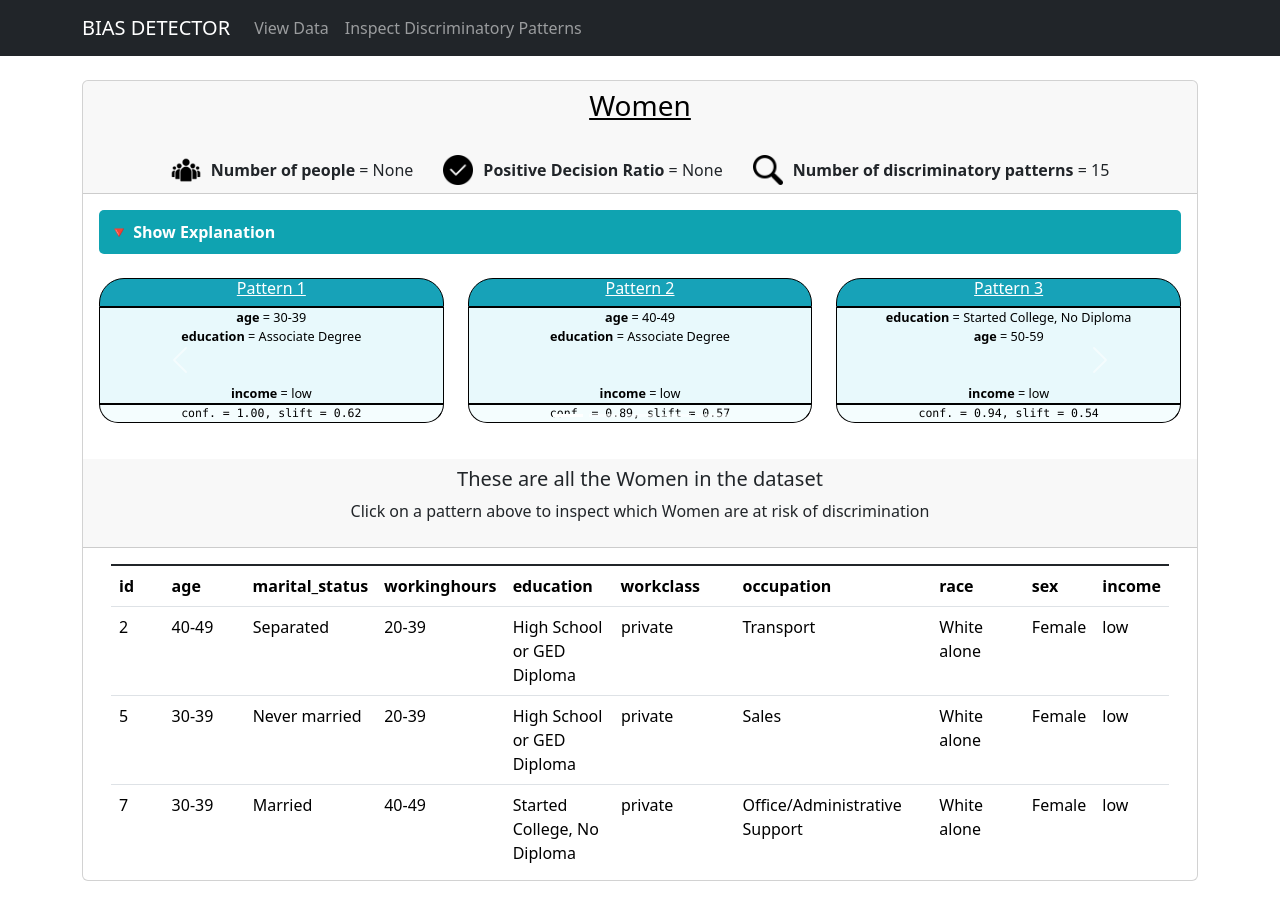
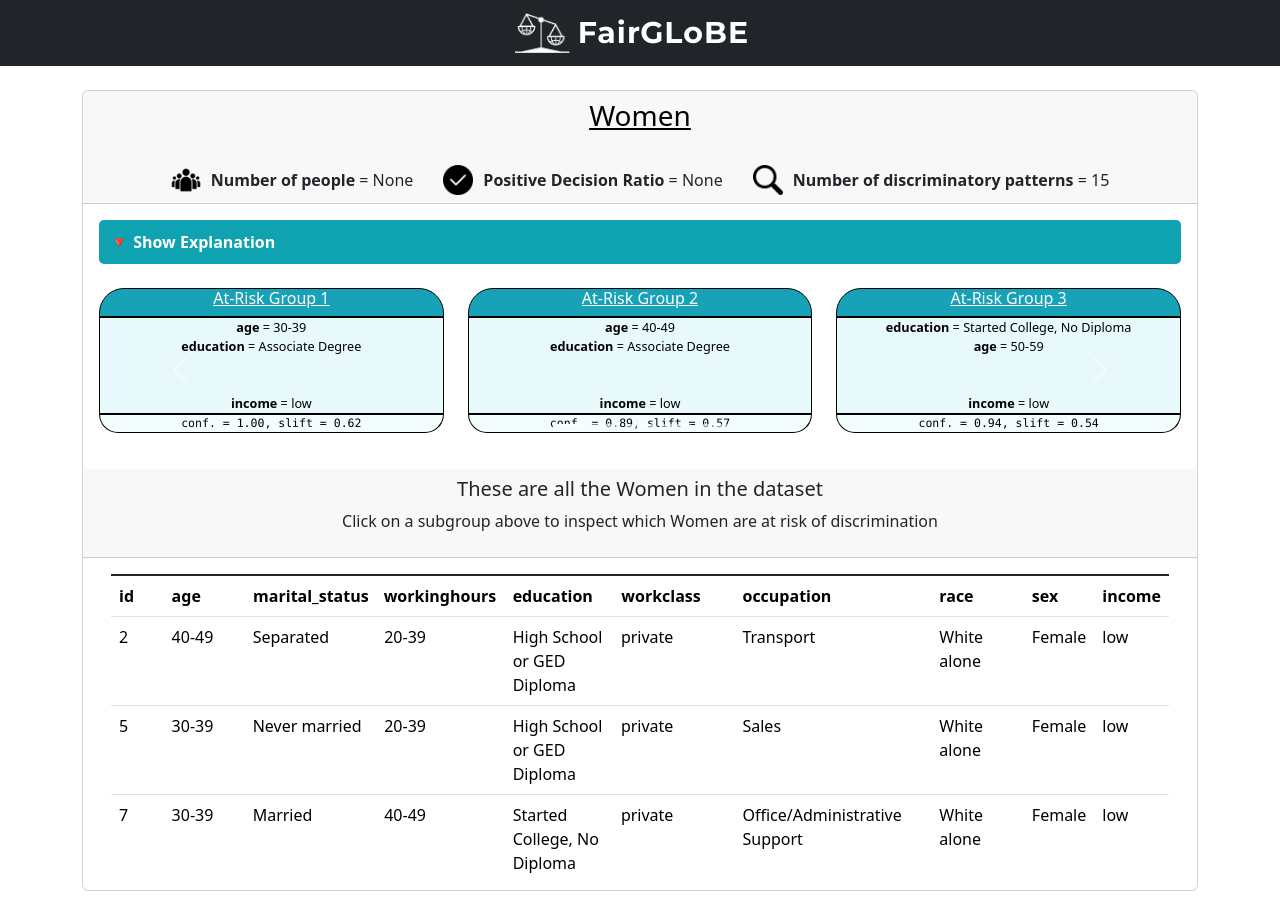
Before and after one commit to daphnetje/IFAC_GUI, a Flask app: a page that uses templates/navbar.html in a window 1280 px wide. Before the commit the page ends 881 px from the top, so only its background shows below. Run offline with Flask 3, Linux system fonts and the light colour scheme; data comes from the database, SQL or seed files in the repository; both versions use the stored data as it was after the commit.

Commit message:
Latest version

```diff
--- a/app.py
+++ b/app.py
@@ -47,37 +47,37 @@ def close_db(error):
     if hasattr(g, 'sqlite_db'):
         g.sqlite_db.close()
 
+#
+# @app.route('/', methods = ['GET', 'POST'])
+# def index():
+#     if request.method == 'POST':
+#         selected_column_filters = {}
+#
+#         # Get the number of dynamically generated select fields
+#         num_select_fields = len([key for key in request.form.keys() if key.startswith('dependent_select_')])
+#
+#         # Iterate through the select fields and insert data into the database
+#         for i in range(1, num_select_fields + 1):
+#             selected_column_name = request.form.get(f'main_select_{i}')
+#             selected_value = request.form.get(f'dependent_select_{i}')
+#             selected_column_filters[selected_column_name] = selected_value
+#
+#         db = get_db()
+#         query_to_filter, values_to_filter = query_builder_multiple_filters(relevant_table='test_data',relevant_columns='*', column_value_filter_dict=selected_column_filters)
+#         adult_dataset_cursor = db.execute(query_to_filter, values_to_filter)
+#         results = adult_dataset_cursor.fetchall()
+#         print(len(results))
+#         adult_dataset_cursor.close()
+#         return render_template('home.html', column_names=dataset_dict.keys(), numerical_cols = numerical_columns, results=results, number_of_results = len(results))
+#
+#     db = get_db()
+#     adult_dataset_cursor = db.execute('select * from test_data')
+#     results = adult_dataset_cursor.fetchall()
+#     adult_dataset_cursor.close()
+#     return render_template('home.html', column_names = dataset_dict.keys(),numerical_cols = numerical_columns, results = results, number_of_results = len(results))
 
 @app.route('/', methods = ['GET', 'POST'])
-def index():
-    if request.method == 'POST':
-        selected_column_filters = {}
-
-        # Get the number of dynamically generated select fields
-        num_select_fields = len([key for key in request.form.keys() if key.startswith('dependent_select_')])
-
-        # Iterate through the select fields and insert data into the database
-        for i in range(1, num_select_fields + 1):
-            selected_column_name = request.form.get(f'main_select_{i}')
-            selected_value = request.form.get(f'dependent_select_{i}')
-            selected_column_filters[selected_column_name] = selected_value
-
-        db = get_db()
-        query_to_filter, values_to_filter = query_builder_multiple_filters(relevant_table='test_data',relevant_columns='*', column_value_filter_dict=selected_column_filters)
-        adult_dataset_cursor = db.execute(query_to_filter, values_to_filter)
-        results = adult_dataset_cursor.fetchall()
-        print(len(results))
-        adult_dataset_cursor.close()
-        return render_template('home.html', column_names=dataset_dict.keys(), numerical_cols = numerical_columns, results=results, number_of_results = len(results))
-
-    db = get_db()
-    adult_dataset_cursor = db.execute('select * from test_data')
-    results = adult_dataset_cursor.fetchall()
-    adult_dataset_cursor.close()
-    return render_template('home.html', column_names = dataset_dict.keys(),numerical_cols = numerical_columns, results = results, number_of_results = len(results))
-
-@app.route('/filter_discriminatory_rules', methods = ['GET', 'POST'])
-def filter_discriminatory_rules():
+def inspect_demographic_groups():
     db = get_db()
 
     disc_patterns_cursor = db.execute("SELECT id, pd_itemset, rule_base, rule_conclusion, support, confidence, slift, p_value_slift FROM discriminatory_patterns")
@@ -104,7 +104,6 @@ def filter_discriminatory_rules():
         rules_for_pd_itemset = disc_patterns_df[disc_patterns_df['pd_itemset'] == pd_itemset]
         rules_in_pretty_html = rules_for_pd_itemset.apply(rule_row_to_html, axis=1)
 
-        #
         pd_itemset_dict = ast.literal_eval(pd_itemset)
         n_instances_in_pd_itemset = len(get_instances_covered_by_rule_base(pd_itemset_dict, test_dataset))
         n_instances_in_pd_itemset_pos_decision = len(get_instances_covered_by_rule_base_and_consequence(rule_base=pd_itemset_dict, rule_consequence={"income" : "high"}, data=test_dataset))
@@ -115,8 +114,9 @@ def filter_discriminatory_rules():
         pd_itemset_pos_ratio[pd_itemset] = f"{pos_ratio_pd_itemset:.2f}"
         pd_itemset_n[pd_itemset] = n_instances_in_pd_itemset
 
+    print(pd_itemset_html_dict)
 
-    return render_template("filter_discriminatory_rules.html", patterns=pd_itemset_rule_dict, pd_itemset_html_dict=pd_itemset_html_dict, pd_itemset_n = pd_itemset_n, pd_itemset_pos_ratio=pd_itemset_pos_ratio)
+    return render_template("inspect_demographic_groups.html", patterns=pd_itemset_rule_dict, pd_itemset_html_dict=pd_itemset_html_dict, pd_itemset_n = pd_itemset_n, pd_itemset_pos_ratio=pd_itemset_pos_ratio)
 
 
 #@app.route('/inspect_patterns/<pd_itemset>/', defaults = {'pattern_id': -99999}, methods = ['GET'])
--- a/templates/inspect_pd_itemset.html
+++ b/templates/inspect_pd_itemset.html
@@ -56,7 +56,7 @@
 
         <button class="collapsible">🔻 Show Explanation</button>
                     <div class="content">
-                    <p>This analysis checks whether an individual instance receives <strong>fair treatment</strong> in decision-making.</p>
+                    <p>Below all the at-risk subgroups within the selected demographic group of ... are displayed. /p>
 
                     <p>🔍 <strong>How it works:</strong></p>
                     <ul>
@@ -64,14 +64,6 @@
                         <li>One group, called the <strong>reference group</strong> (i.e., White Men), is assumed to receive more favorable outcomes.</li>
                         <li>If individuals in the reference group <strong>consistently get better predictions</strong> than similar individuals from other groups, it suggests that <strong>race or gender</strong> may be unfairly influencing the decision of the selected instance.</li>
 
-                    </ul>
-
-                    <p>By spotting these patterns, we can detect potential discrimination and ensure fairer decision-making. </p>
-
-                    <p>⚠️<strong> What to Look Out For </strong> </p>
-                    <ul>
-                        <li>Finding truly comparable cases isn't always easy. Sometimes, the so-called "similar" individuals may still differ in important ways, such as <strong>working hours</strong> or <strong>occupation</strong>. These differences could explain variations in outcomes and are not necessarily signs of discrimination.</li>
-                        <li>Before drawing conclusions, double-check whether the selected instances are <strong>similar enough</strong> for a fair comparison. </li>
                     </ul>
                 </div>
 
@@ -101,7 +93,7 @@
                             <center>
                                 <h6>
                                     <a href="{{ url_for('inspect_patterns', pd_itemset=pd_itemset, pattern_id=rule['id'], n_pd_itemset=n_pd_itemset, pos_ratio_pd_itemset=pos_ratio_pd_itemset) }}" style="color:white;">
-                                        Pattern {{ loop.index }}
+                                        At-Risk Group {{ loop.index }}
                                     </a>
                                 </h6>
                             </center>
@@ -119,7 +111,7 @@
                             <center>
                                 <h6>
                                     <a href="{{ url_for('inspect_patterns', pd_itemset=pd_itemset, pattern_id=rule['id'], n_pd_itemset=n_pd_itemset, pos_ratio_pd_itemset=pos_ratio_pd_itemset) }}" style="color:white;">
-                                        Pattern {{ loop.index }}
+                                        At-Risk Group {{ loop.index }}
                                     </a>
                                 </h6>
                             </center>
@@ -158,11 +150,11 @@
 
 <div class="card-header text-center">
     {% if number_of_affected_instances > 0 %}
-        <h5> There are {{number_of_affected_instances}} instances covered by the selected pattern </h5>
-        <p> Highlighted are at risk of individual discrimination </p>
+        <h5> There are {{number_of_affected_instances}} instances within this group </h5>
+        <p> Select individual instances to understand the individual discrimination scores </p>
     {% else %}
         <h5> These are all the {{ pd_itemset_in_html }} in the dataset </h5>
-        <p> Click on a pattern above to inspect which {{ pd_itemset_in_html }} are at risk of discrimination </p>
+        <p> Click on a subgroup above to inspect which {{ pd_itemset_in_html }} are at risk of discrimination </p>
     {% endif %}
 </div>
 
@@ -187,18 +179,19 @@
 
   <tbody>
     {% for i, row in sorted_by_disc_score_data_to_highlight.iterrows() %}
-        {% if sorted_by_disc_score_data_to_highlight.loc[i]['disc_score'] >= 0.3 %}
-            <tr class="table-danger">
-        {% else %}
+    <!--        {% if sorted_by_disc_score_data_to_highlight.loc[i]['disc_score'] >= 0.3 %}-->
+    <!--            <tr class="table-danger">-->
+    <!--        {% else %}-->
+    <!--            <tr class="table-warning">-->
+    <!--        {% endif %}-->
             <tr class="table-warning">
-        {% endif %}
             {% for column in column_names %}
                 {% if column == 'id' %}
                     <td> {{ i }} </td>
                 {% elif column in column_names_in_pattern %}
                     <td> <i> {{row[column]}} </i> </td>
                 {% else %}
-                    <td> <span style="font-weight: 500;"> {{row[column]}} </span> </td>
+                    <td> {{row[column]}} </td>
                 {% endif %}
             {% endfor %}
             <td> {{ row['disc_score'] | round(2) }} </td>
@@ -232,8 +225,6 @@
 </div>
 </div>
 </div>
-
-
 
 
 <script src="https://cdn.jsdelivr.net/npm/bootstrap@5.3.1/dist/js/bootstrap.bundle.min.js" integrity="sha384-HwwvtgBNo3bZJJLYd8oVXjrBZt8cqVSpeBNS5n7C8IVInixGAoxmnlMuBnhbgrkm" crossorigin="anonymous"></script>
--- a/templates/navbar.html
+++ b/templates/navbar.html
@@ -1,29 +1,45 @@
+<head>
+    <link href="https://fonts.googleapis.com/css2?family=Montserrat:wght@500;700&display=swap" rel="stylesheet">
+    <style>
+        .navbar-brand {
+            font-family: 'Montserrat', sans-serif;
+            font-weight: 700; /* Bold */
+            font-size: 30px; /* Adjust size */
+            line-height: 1.2; /* Adjust line height */
+            letter-spacing: 1px; /* Adjust spacing between letters */
+        }
+    </style>
+</head>
+
+
 <!--expand-lg means that the navbar will be expanded once the breakpoint for a LARGE desktop size is passed. -->
 <nav class="navbar navbar-expand-lg bg-dark navbar-dark">
-    <div class = "container">
-    <a class="navbar-brand" href="#"> BIAS DETECTOR </a>
-
-    <button
-        class="navbar-toggler"
-        type="button"
-        data-bs-toggle="collapse"
-        data-bs-target="#navmenu">   <!-- the navmenu here, refers to the id of the collapsable navbar section that follows later -->
-
-        <span class = "navbar-toggler-icon"> </span>   <!-- navbar toggler icon is the 'hamburger icon' to display the collapsable navbar -->
-    </button>
-    <!-- putting all the other buttons into a collapsable navbar, ensures that with smaller screens the navbar items are shown in a clickable menu
-    style (i.e. only when menu button is clicked all these nabar items are displayed) -->
-    <div class="collapse navbar-collapse" id="navmenu">
-    <!-- ul tag shows that an 'unordered list' is about to start, the class shows that in this case the UL belongs to a navbar.
-    each list item is introduced by <li> -->
-    <ul class="navbar-nav">
-        <li class="nav-item">
-            <a href="/" class="nav-link"> View Data </a>
-        </li>
-        <li class="nav-item">
-            <a href="{{url_for('filter_discriminatory_rules')}}" class="nav-link"> Inspect Discriminatory Patterns </a>
-        </li>
-    </ul>
-    </div>
+    <div class="container d-flex justify-content-center">
+        <a class="navbar-brand d-flex align-items-center" href="{{ url_for('inspect_demographic_groups') }}">
+            <img src="{{ url_for('static', filename='logo_white.png') }}" alt="Logo" height="40" class="me-2">
+            <span>FairGLoBE</span>
+        </a>
     </div>
 </nav>
+
+<!--    <button-->
+<!--        class="navbar-toggler"-->
+<!--        type="button"-->
+<!--        data-bs-toggle="collapse"-->
+<!--        data-bs-target="#navmenu">   &lt;!&ndash; the navmenu here, refers to the id of the collapsable navbar section that follows later &ndash;&gt;-->
+
+<!--        <span class = "navbar-toggler-icon"> </span>   &lt;!&ndash; navbar toggler icon is the 'hamburger icon' to display the collapsable navbar &ndash;&gt;-->
+<!--    </button>-->
+<!--    &lt;!&ndash; putting all the other buttons into a collapsable navbar, ensures that with smaller screens the navbar items are shown in a clickable menu-->
+<!--    style (i.e. only when menu button is clicked all these nabar items are displayed) &ndash;&gt;-->
+<!--    <div class="collapse navbar-collapse" id="navmenu">-->
+<!--    &lt;!&ndash; ul tag shows that an 'unordered list' is about to start, the class shows that in this case the UL belongs to a navbar.-->
+<!--    each list item is introduced by <li> &ndash;&gt;-->
+<!--    <ul class="navbar-nav">-->
+<!--        <li class="nav-item">-->
+<!--&lt;!&ndash;            <a href="{{url_for('inspect_demographic_groups')}}" class="nav-link"> Inspect Demographic Groups </a>&ndash;&gt;-->
+<!--        </li>-->
+<!--    </ul>-->
+<!--    </div>-->
+<!--    </div>-->
+<!--</nav>-->
--- a/update_database.py
+++ b/update_database.py
@@ -3,8 +3,10 @@ import sqlite3
 
 
 # Load each sheet into a DataFrame (modify sheet names if necessary)
-df_discriminatory_patterns = pd.read_excel("rules.xlsx")
-df_discriminatory_patterns = df_discriminatory_patterns[df_discriminatory_patterns['support'] >= 0.01]
+# df_discriminatory_patterns = pd.read_excel("rules.xlsx")
+# df_discriminatory_patterns = df_discriminatory_patterns[df_discriminatory_patterns['support'] >= 0.01]
+df_discriminatory_patterns = pd.read_excel("updated_rules.xlsx")
+df_discriminatory_patterns = df_discriminatory_patterns[df_discriminatory_patterns['slift'] >= 0.50]
 df_validation = pd.read_excel("adult_val_with_pred.xlsx")
 df_test = pd.read_excel("adult_test_with_pred.xlsx")
 
```
Also changed, not shown: templates/inspect_demographic_groups.html (renamed from templates/filter_discriminatory_rules.html, +14 -19 lines), bias_detection.db, pretty_html_functions.py (line endings or trailing spaces), static/logo_white.png (added), 1 other file.
